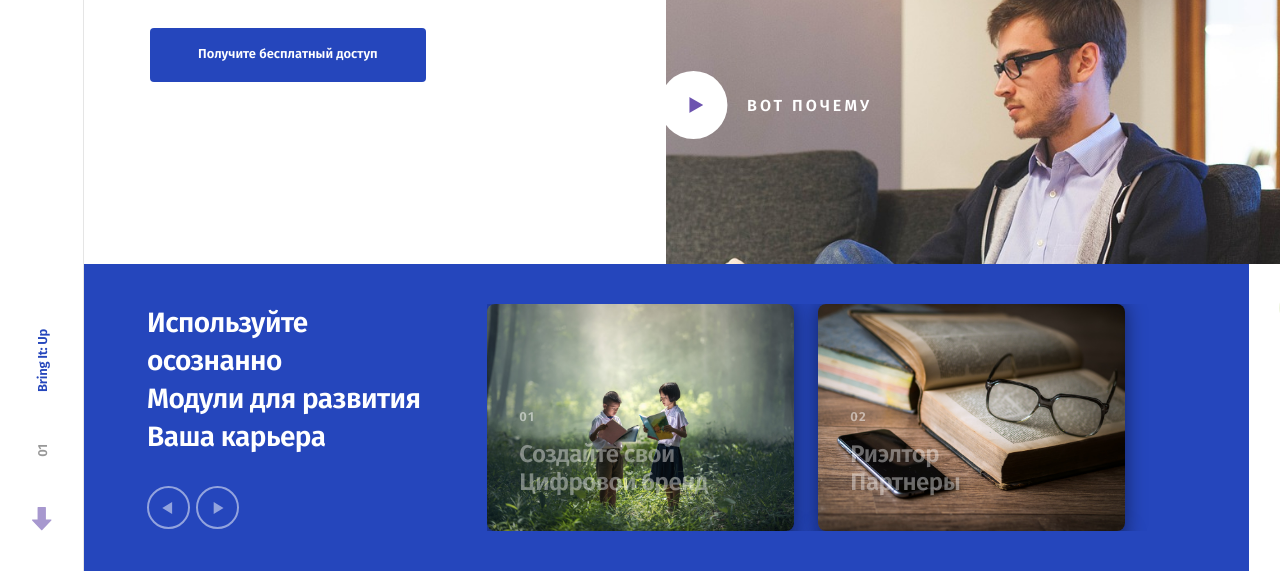
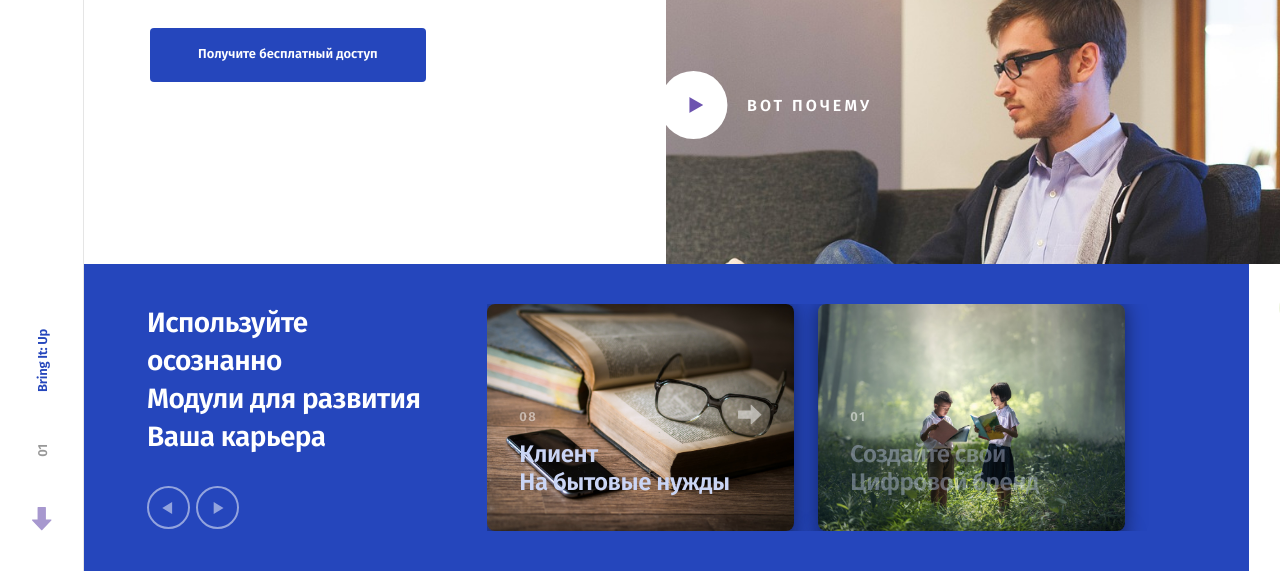
Before and after one commit to Wopnis/gulp-tamolate-education-online-courses, a website with bundled scripts: page src/index.html in a window 1280 px wide. Both pictures are taken after a click on the button 168 px from the left and 736 px from the top of the page. Shown: the part 229-800 px from the top of the page. Built offline with nearby package versions, Linux system fonts and the light colour scheme.

Commit message:
sliders finished

```diff
--- a/src/assets/css/style.css
+++ b/src/assets/css/style.css
@@ -436,7 +436,7 @@ a:active {
   line-height: normal;
   font-size: 24px;
   letter-spacing: -.48px;
-  color: #fff;
+  color: rgb(202, 213, 245);
   margin-top: 12px;
   opacity: .4;
   transition: .5s all
@@ -671,7 +671,7 @@ a:active {
   position: relative;
   width: 43px;
   height: 43px;
-  border: 2px solid #eaeaea;
+  border: 2px solid #77d0f3;
   border-radius: 100%;
   background-color: transparent;
   cursor: pointer;
@@ -696,7 +696,7 @@ a:active {
   position: relative;
   width: 43px;
   height: 43px;
-  border: 2px solid #eaeaea;
+  border: 2px solid #77d0f3;
   border-radius: 100%;
   background-color: transparent;
   cursor: pointer
@@ -852,7 +852,7 @@ a:active {
   line-height: normal;
   font-size: 24px;
   letter-spacing: -.48px;
-  color: #fff;
+  color: rgb(202, 213, 245);
   margin-top: 12px;
   opacity: .4;
   transition: .5s all
--- a/src/js/main.js
+++ b/src/js/main.js
@@ -12,6 +12,8 @@ window.addEventListener('DOMContentLoaded', () => {
 		container: '.showup__content-slider',
 		prev: '.showup__prev',
 		next: '.showup__next',
+		activeClass: 'card-active',
+		animate: true,
 	});
 	showUpSlider.init();
 
@@ -19,6 +21,9 @@ window.addEventListener('DOMContentLoaded', () => {
 		container: '.modules__content-slider',
 		prev: '.modules__info-btns .slick-prev',
 		next: '.modules__info-btns .slick-next',
+		activeClass: 'card-active',
+		animate: true,
+		autoplay: true,
 	});
 	modulesSlider.init();
 
@@ -26,6 +31,7 @@ window.addEventListener('DOMContentLoaded', () => {
 		container: '.feed__slider',
 		prev: '.feed__slider .slick-prev',
 		next: '.feed__slider .slick-next',
+		activeClass: 'feed__item-active',
 	});
 	feedSlider.init();
 
--- a/src/js/modules/slider/slider-mini.js
+++ b/src/js/modules/slider/slider-mini.js
@@ -1,8 +1,62 @@
 import Slider from './slider';
 
 export default class MiniSlider extends Slider {
-	constructor(container, next, prev) {
-		super(container, next, prev);
+	constructor(container, next, prev, activeClass, animate, autoplay) {
+		super(container, next, prev, activeClass, animate, autoplay);
+	}
+
+	decorizeSlides() {
+		Array.from(this.slides).forEach(slide => {
+			slide.classList.remove(this.activeClass);
+			if (this.animate) {
+				slide.querySelector('.card__title').style.opacity = '0.4';
+				slide.querySelector('.card__controls-arrow').style.opacity = '0';
+			}
+		});
+		if (!Array.from(this.slides)[0].closest('button')) {
+			Array.from(this.slides)[0].classList.add(this.activeClass);
+		}
+
+		if (this.animate) {
+			Array.from(this.slides)[0].querySelector('.card__title').style.opacity =
+				'1';
+			Array.from(this.slides)[0].querySelector(
+				'.card__controls-arrow'
+			).style.opacity = '1';
+		}
+	}
+
+	nextSlide() {
+		if (
+			this.slides[1].tagName === 'BUTTON' &&
+			this.slides[2].tagName === 'BUTTON'
+		) {
+			this.container.appendChild(this.slides[0]);
+			this.container.appendChild(this.slides[1]);
+			this.container.appendChild(this.slides[2]);
+			this.decorizeSlides();
+		} else if (this.slides[1].tagName === 'BUTTON') {
+			this.container.appendChild(this.slides[0]);
+			this.container.appendChild(this.slides[1]);
+			this.decorizeSlides();
+		} else {
+			this.container.appendChild(this.slides[0]);
+			this.decorizeSlides();
+		}
+	}
+
+	bindTriggers() {
+		this.next.addEventListener('click', () => this.nextSlide());
+		this.prev.addEventListener('click', () => {
+			for (let i = this.slides.length - 1; i > 0; i--) {
+				if (this.slides[i].tagName !== 'BUTTON') {
+					let lastSlide = this.slides[i];
+					this.container.insertBefore(lastSlide, this.slides[0]);
+					this.decorizeSlides();
+					break;
+				}
+			}
+		});
 	}
 
 	init() {
@@ -12,5 +66,13 @@ export default class MiniSlider extends Slider {
 				overflow: hidden;
 				align-items: flex-start;
 		`;
+		this.bindTriggers();
+		this.decorizeSlides();
+
+		if (this.autoplay) {
+			setInterval(() => {
+				this.nextSlide();
+			}, 5000);
+		}
 	}
 }
--- a/src/js/modules/slider/slider.js
+++ b/src/js/modules/slider/slider.js
@@ -4,6 +4,9 @@ export default class Slider {
 		btns = null,
 		next = null,
 		prev = null,
+		activeClass = '',
+		animate,
+		autoplay,
 	} = {}) {
 		this.container = document.querySelector(container);
 		this.slides = this.container.children;
@@ -11,5 +14,8 @@ export default class Slider {
 		this.slideIndex = 1;
 		this.next = document.querySelector(next);
 		this.prev = document.querySelector(prev);
+		this.activeClass = activeClass;
+		this.animate = animate;
+		this.autoplay = autoplay;
 	}
 }
```
Also changed, not shown: dist/assets/css/style.css, dist/script.js, 1 other file.
